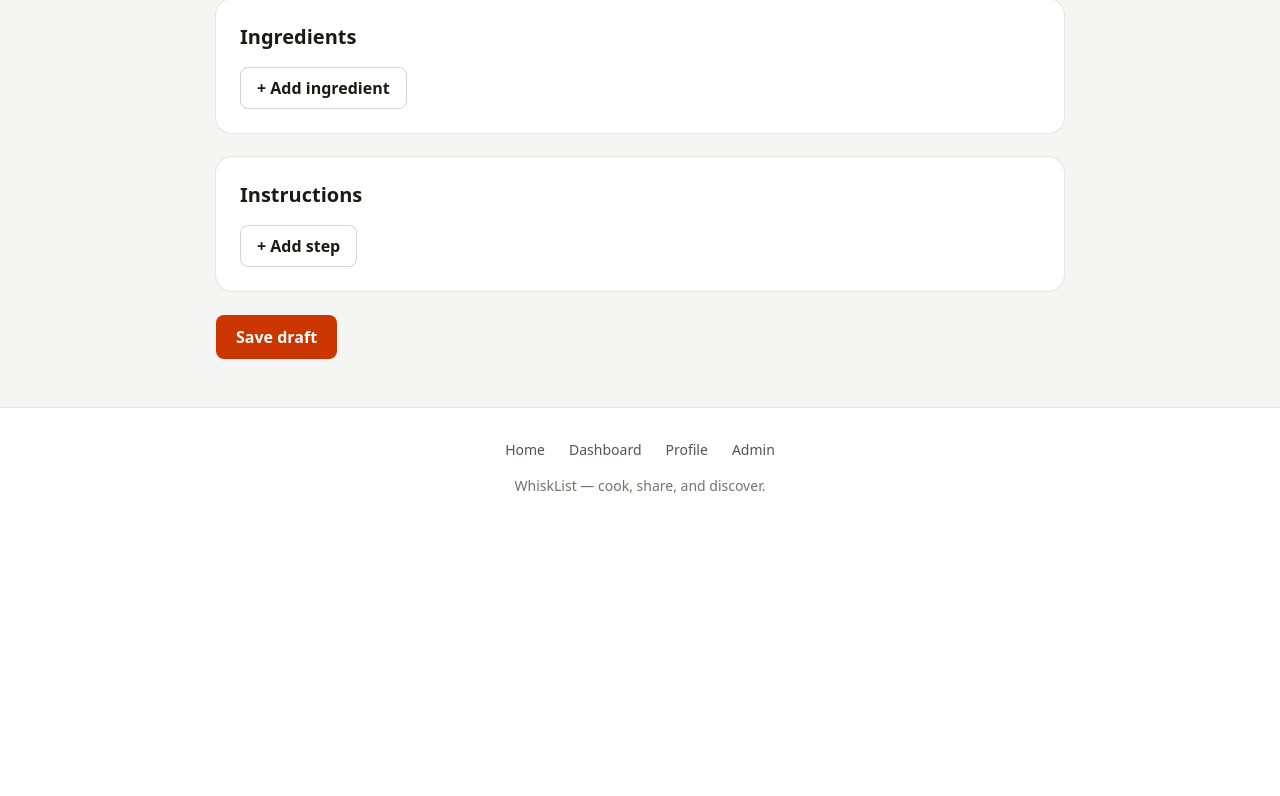
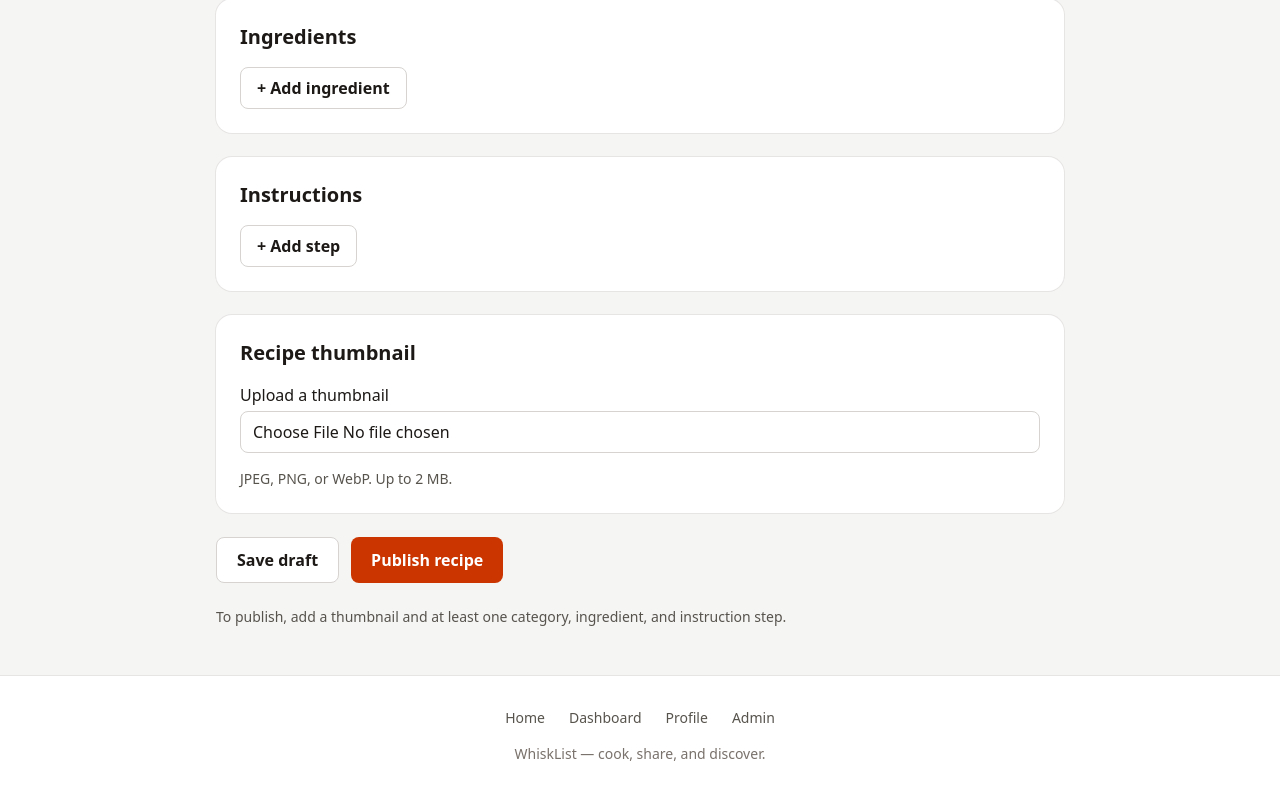
Before and after one commit to ninaperii/whisklist, a Laravel app: page /recipes/create in a window 1280 px wide. Shown: the part 988-1784 px from the top of the page. Before the commit the page ends 1481 px from the top, so only its background shows below. Run offline with Laravel 12, Linux system fonts and the light colour scheme; a user stored in the database is signed in; data comes from the database, SQL or seed files in the repository; tables that the repository leaves empty hold one stand-in row (values such as "Sample post"); style sheets or scripts are compiled from the project's sources.

Commit message:
publish recipes with thumbnails and show recent recipes

```diff
--- a/app/Http/Controllers/HomeController.php
+++ b/app/Http/Controllers/HomeController.php
@@ -2,6 +2,7 @@
 
 namespace App\Http\Controllers;
 
+use App\Models\Recipe;
 use Illuminate\View\View;
 
 class HomeController extends Controller
@@ -11,6 +12,14 @@ class HomeController extends Controller
      */
     public function __invoke(): View
     {
-        return view('welcome');
+        return view('welcome', [
+            'latestRecipes' => Recipe::query()
+                ->published()
+                ->with('thumbnail')
+                ->orderByDesc('published_at')
+                ->orderByDesc('id')
+                ->limit(6)
+                ->get(),
+        ]);
     }
 }
--- a/app/Http/Controllers/RecipeDraftController.php
+++ b/app/Http/Controllers/RecipeDraftController.php
@@ -3,6 +3,7 @@
 namespace App\Http\Controllers;
 
 use App\Enums\RecipeDifficulty;
+use App\Enums\RecipeStatus;
 use App\Http\Requests\SaveRecipeDraftRequest;
 use App\Models\Category;
 use App\Models\DietaryTag;
@@ -13,7 +14,10 @@ use Illuminate\Http\Request;
 use Illuminate\Support\Arr;
 use Illuminate\Support\Facades\DB;
 use Illuminate\Support\Facades\Gate;
+use Illuminate\Support\Facades\Storage;
+use Illuminate\Validation\ValidationException;
 use Illuminate\View\View;
+use Throwable;
 
 class RecipeDraftController extends Controller
 {
@@ -31,10 +35,7 @@ class RecipeDraftController extends Controller
 
     public function store(SaveRecipeDraftRequest $request): RedirectResponse
     {
-        $recipe = $request->user()->recipes()->make();
-        DB::transaction(fn () => $this->save($recipe, $request->validated()));
-
-        return to_route('recipes.edit', $recipe)->with('status', 'Draft saved.');
+        return $this->persist($request, $request->user()->recipes()->make(), 'Draft saved.');
     }
 
     public function edit(Recipe $recipe): View
@@ -46,15 +47,69 @@ class RecipeDraftController extends Controller
 
     public function update(SaveRecipeDraftRequest $request, Recipe $recipe): RedirectResponse
     {
-        $recipe = DB::transaction(function () use ($recipe, $request): Recipe {
-            $lockedRecipe = Recipe::query()->lockForUpdate()->findOrFail($recipe->id);
-            Gate::authorize('update', $lockedRecipe);
-            $this->save($lockedRecipe, $request->validated());
+        return $this->persist($request, $recipe, 'Draft updated.');
+    }
 
-            return $lockedRecipe;
-        });
+    private function persist(SaveRecipeDraftRequest $request, Recipe $recipe, string $draftMessage): RedirectResponse
+    {
+        $data = $request->validated();
+        $publish = ($data['action'] ?? 'draft') === 'publish';
+        $storage = Storage::disk('local');
+        $newPath = null;
+        $oldPath = null;
 
-        return to_route('recipes.edit', $recipe)->with('status', 'Draft updated.');
+        try {
+            $recipe = DB::transaction(function () use ($recipe, $data, $publish, $storage, &$newPath, &$oldPath): Recipe {
+                if ($recipe->exists) {
+                    $recipe = Recipe::query()->lockForUpdate()->findOrFail($recipe->id);
+                    Gate::authorize('update', $recipe);
+                }
+
+                $oldPath = $recipe->thumbnail?->path;
+                if (isset($data['thumbnail'])) {
+                    $newPath = $data['thumbnail']->store('recipe-thumbnails', 'local');
+                    if ($newPath === false) {
+                        throw ValidationException::withMessages(['thumbnail' => 'The thumbnail could not be saved. Try uploading it again.']);
+                    }
+                }
+
+                if ($publish && $newPath === null && ($oldPath === null || ! $storage->exists($oldPath))) {
+                    throw ValidationException::withMessages(['thumbnail' => 'Add a thumbnail before publishing.']);
+                }
+
+                if ($publish) {
+                    $recipe->status = RecipeStatus::Published;
+                    $recipe->published_at = now();
+                    if ($recipe->slug === 'create') {
+                        $recipe->slug = null;
+                    }
+                }
+
+                $this->save($recipe, $data);
+
+                if ($newPath !== null) {
+                    $recipe->thumbnail()->updateOrCreate([], ['path' => $newPath, 'is_thumbnail' => true]);
+                }
+
+                return $recipe;
+            });
+        } catch (Throwable $exception) {
+            if (is_string($newPath)) {
+                $storage->delete($newPath);
+            }
+
+            throw $exception;
+        }
+
+        if ($newPath !== null && $oldPath !== null && $newPath !== $oldPath) {
+            $storage->delete($oldPath);
+        }
+
+        if ($publish) {
+            return to_route('recipes.show', $recipe)->with('status', 'Recipe published.');
+        }
+
+        return to_route('recipes.edit', $recipe)->with('status', $draftMessage);
     }
 
     private function form(Recipe $recipe): View
--- /dev/null
+++ b/app/Http/Controllers/RecipeThumbnailController.php
@@ -0,0 +1,25 @@
+<?php
+
+namespace App\Http\Controllers;
+
+use App\Models\Recipe;
+use Illuminate\Support\Facades\Gate;
+use Illuminate\Support\Facades\Storage;
+use Symfony\Component\HttpFoundation\StreamedResponse;
+
+class RecipeThumbnailController extends Controller
+{
+    public function __invoke(Recipe $recipe): StreamedResponse
+    {
+        abort_unless($recipe->isPublished() || Gate::allows('update', $recipe), 404);
+
+        $thumbnail = $recipe->thumbnail;
+        $storage = Storage::disk('local');
+        abort_unless($thumbnail !== null && $storage->exists($thumbnail->path), 404);
+
+        return $storage->response($thumbnail->path, null, [
+            'Cache-Control' => 'private, no-store',
+            'X-Content-Type-Options' => 'nosniff',
+        ]);
+    }
+}
--- /dev/null
+++ b/app/Models/Image.php
@@ -0,0 +1,16 @@
+<?php
+
+namespace App\Models;
+
+use Illuminate\Database\Eloquent\Attributes\Fillable;
+use Illuminate\Database\Eloquent\Model;
+use Illuminate\Database\Eloquent\Relations\MorphTo;
+
+#[Fillable(['path', 'alt_text', 'position', 'is_thumbnail'])]
+class Image extends Model
+{
+    public function imageable(): MorphTo
+    {
+        return $this->morphTo();
+    }
+}
--- a/app/Models/Recipe.php
+++ b/app/Models/Recipe.php
@@ -12,6 +12,7 @@ use Illuminate\Database\Eloquent\Model;
 use Illuminate\Database\Eloquent\Relations\BelongsTo;
 use Illuminate\Database\Eloquent\Relations\BelongsToMany;
 use Illuminate\Database\Eloquent\Relations\HasMany;
+use Illuminate\Database\Eloquent\Relations\MorphOne;
 use Illuminate\Support\Str;
 
 #[Fillable(['user_id', 'title', 'slug', 'summary', 'preparation_minutes', 'cooking_minutes', 'servings', 'difficulty', 'status', 'published_at'])]
@@ -71,6 +72,11 @@ class Recipe extends Model
         return $this->hasMany(RecipeStep::class)->orderBy('position');
     }
 
+    public function thumbnail(): MorphOne
+    {
+        return $this->morphOne(Image::class, 'imageable')->where('is_thumbnail', true);
+    }
+
     public function scopePublished(Builder $query): Builder
     {
         return $query
@@ -88,7 +94,7 @@ class Recipe extends Model
     {
         return $this->status === RecipeStatus::Published
             && $this->published_at !== null
-            && $this->published_at->isPast();
+            && $this->published_at->lte(now());
     }
 
     private function uniqueSlug(): string
@@ -98,7 +104,7 @@ class Recipe extends Model
         $slug = $baseSlug;
         $suffix = 2;
 
-        while (static::query()
+        while ($slug === 'create' || static::query()
             ->where('slug', $slug)
             ->when($this->exists, fn (Builder $query): Builder => $query->whereKeyNot($this->getKey()))
             ->exists()) {
--- a/resources/views/recipes/draft.blade.php
+++ b/resources/views/recipes/draft.blade.php
@@ -36,7 +36,7 @@
             </div>
         @endif
 
-        <form class="space-y-6" method="POST" action="{{ $recipe->exists ? route('recipes.update', $recipe) : route('recipes.store') }}">
+        <form class="space-y-6" method="POST" enctype="multipart/form-data" action="{{ $recipe->exists ? route('recipes.update', $recipe) : route('recipes.store') }}">
             @csrf
             @if ($recipe->exists)
                 @method('PUT')
@@ -114,7 +114,23 @@
                 <button class="rounded-lg border border-stone-300 px-4 py-2 font-semibold" type="button" data-add>+ Add step</button>
             </section>
 
-            <button class="rounded-lg bg-orange-700 px-5 py-2.5 font-semibold text-white" type="submit">Save draft</button>
+            <section class="{{ $sectionClass }}">
+                <h2 class="text-xl font-semibold">Recipe thumbnail</h2>
+                @if ($recipe->thumbnail)
+                    <img class="aspect-video w-full max-w-sm rounded-lg object-cover" src="{{ route('recipes.thumbnail', $recipe) }}" alt="Current thumbnail for {{ $recipe->title }}">
+                @endif
+                <label class="block">
+                    {{ $recipe->thumbnail ? 'Replace thumbnail' : 'Upload a thumbnail' }}
+                    <input class="{{ $inputClass }}" type="file" name="thumbnail" accept="image/jpeg,image/png,image/webp">
+                </label>
+                <p class="text-sm text-stone-600">JPEG, PNG, or WebP. Up to 2 MB.</p>
+            </section>
+
+            <div class="flex flex-wrap gap-3">
+                <button class="rounded-lg border border-stone-300 bg-white px-5 py-2.5 font-semibold" type="submit" name="action" value="draft">Save draft</button>
+                <button class="rounded-lg bg-orange-700 px-5 py-2.5 font-semibold text-white" type="submit" name="action" value="publish">Publish recipe</button>
+            </div>
+            <p class="text-sm text-stone-600">To publish, add a thumbnail and at least one category, ingredient, and instruction step.</p>
         </form>
     </section>
 @endsection
--- a/routes/web.php
+++ b/routes/web.php
@@ -10,7 +10,9 @@ use App\Http\Controllers\Auth\RegisteredUserController;
 use App\Http\Controllers\DashboardController;
 use App\Http\Controllers\HomeController;
 use App\Http\Controllers\ProfileController;
+use App\Http\Controllers\PublicRecipeController;
 use App\Http\Controllers\RecipeDraftController;
+use App\Http\Controllers\RecipeThumbnailController;
 use Illuminate\Support\Facades\Route;
 
 Route::get('/', HomeController::class)->name('home');
@@ -43,6 +45,9 @@ Route::middleware('auth')->group(function () {
     Route::put('/profile', [ProfileController::class, 'update'])->name('profile.update');
 });
 
+Route::get('/recipes/{recipe}', [PublicRecipeController::class, 'show'])->name('recipes.show');
+Route::get('/recipes/{recipe}/thumbnail', RecipeThumbnailController::class)->name('recipes.thumbnail');
+
 Route::prefix('admin')
     ->name('admin.')
     ->middleware(['auth', 'admin'])
```
Also changed, not shown: app/Http/Controllers/PublicRecipeController.php (added, +20 -0 lines), app/Http/Requests/SaveRecipeDraftRequest.php (+7 -3 lines), resources/views/recipes/show.blade.php (added, +75 -0 lines), resources/views/welcome.blade.php (+25 -9 lines), tests/Feature/ExampleTest.php (+3 -1 lines), tests/Feature/PublicRecipeTest.php (added, +87 -0 lines), tests/Feature/RecipePublicationTest.php (added, +105 -0 lines), database/migrations/2026_11_25_000000_create_images_table.php (added).
